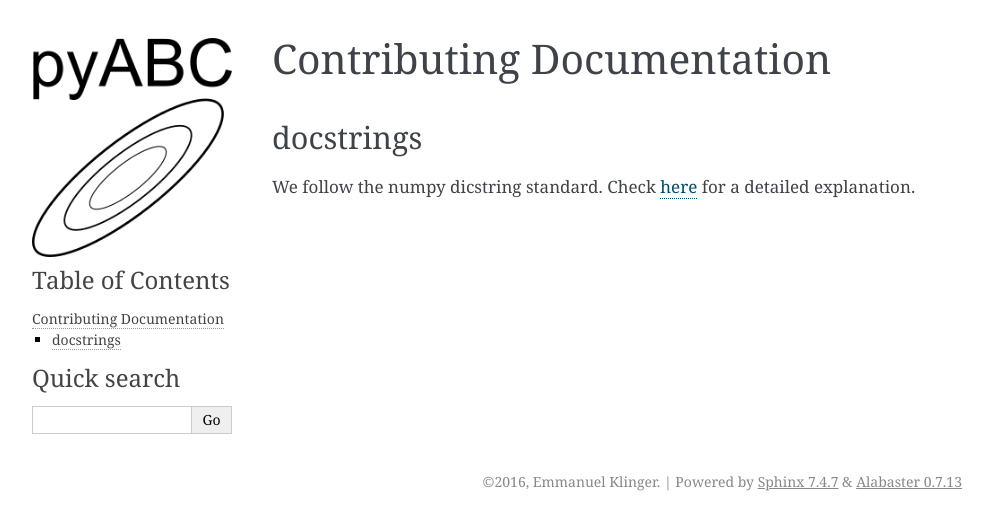
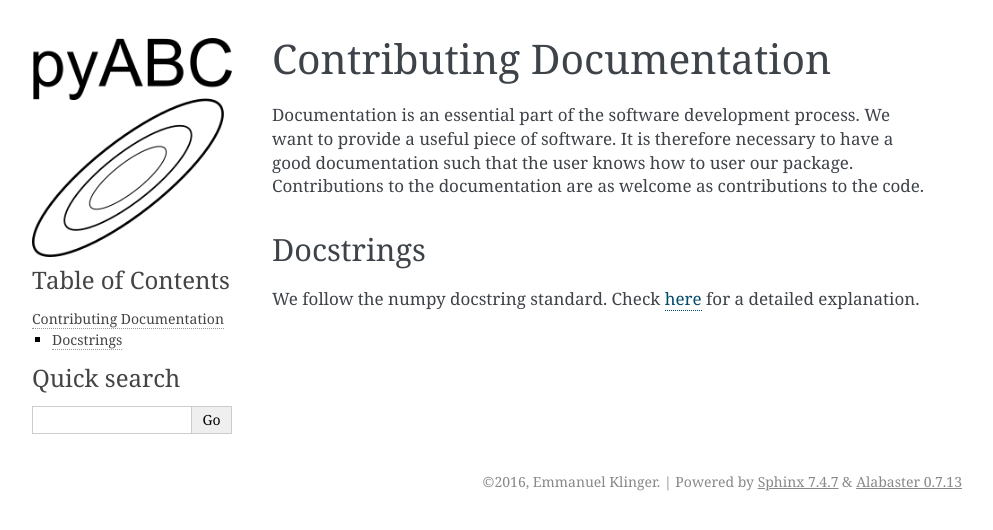
Before and after one commit to ICB-DCM/pyABC, a Sphinx documentation site: the page built from doc/documentation.rst, in a window 1280 px wide. Shown: the top 530 px of the page, without its empty margins (148-1141 px from the left). Built offline with Sphinx 7.4.7, drawn with Linux system fonts in a browser that asks for light colours.

Commit message:
documentation docs

```diff
--- a/doc/documentation.rst
+++ b/doc/documentation.rst
@@ -1,9 +1,15 @@
 Contributing Documentation
 ==========================
 
-docstrings
+Documentation is an essential part of the software development process.
+We want to provide a useful piece of software. It is therefore necessary to
+have a good documentation such that the user knows how to user our package.
+Contributions to the documentation are as welcome as contributions to the code.
+
+
+Docstrings
 ----------
 
-We follow the numpy dicstring standard.
+We follow the numpy docstring standard.
 Check `here <https://github.com/numpy/numpy/blob/master/doc/HOWTO_DOCUMENT.rst.txt>`_ for a
 detailed explanation.
```
